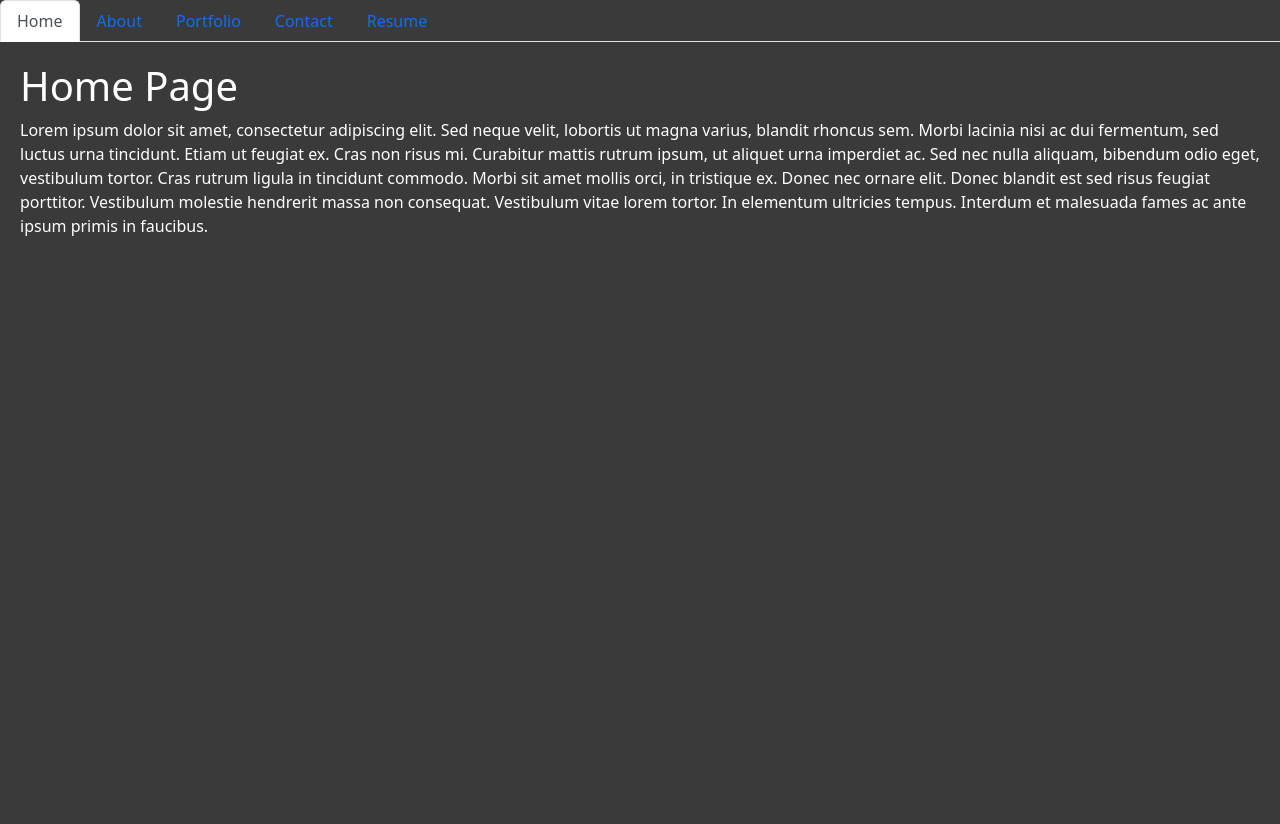
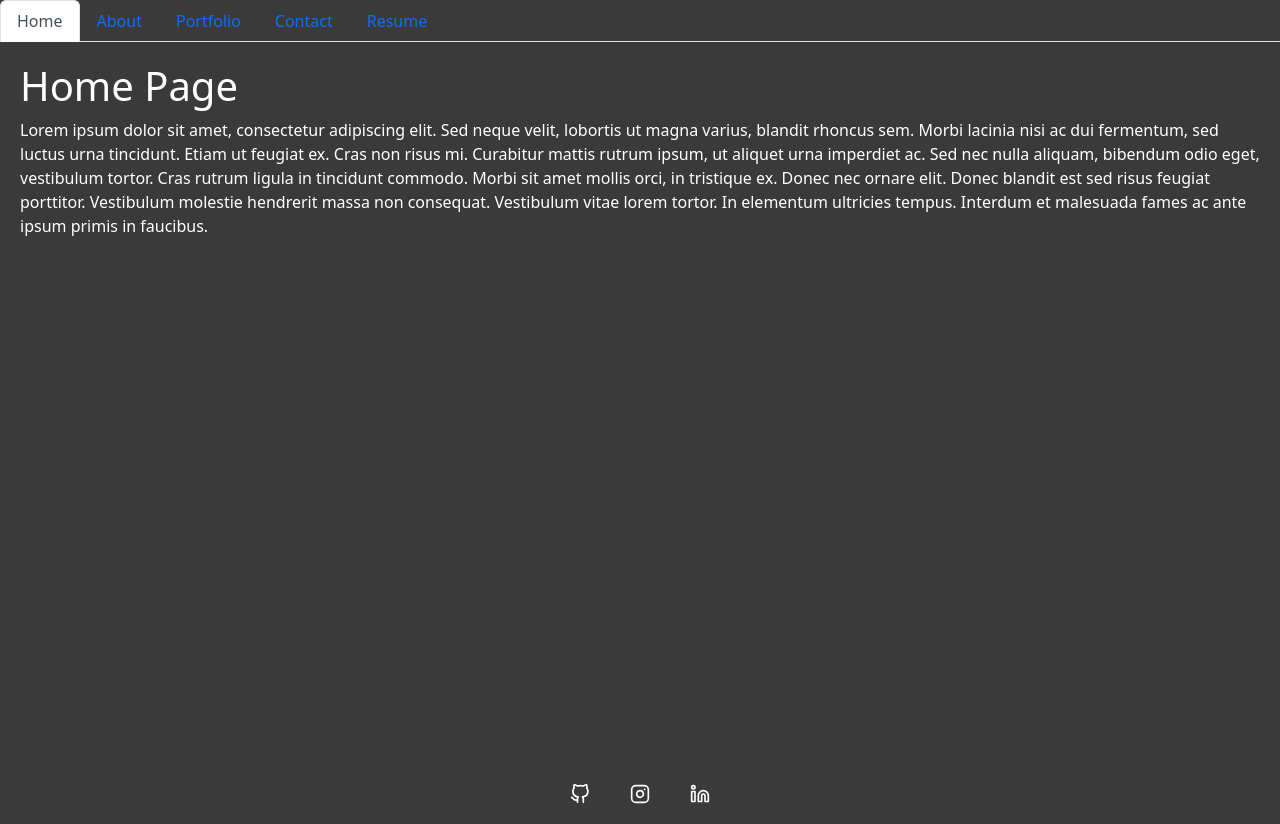
Before and after one commit to ZBerkley88/reacting-to-ducklings, a React (Create React App) app: page / in a window 1280 px wide. Before the commit the page ends 800 px from the top, so only its background shows below. Built offline with nearby package versions, Linux system fonts and the light colour scheme.

Commit message:
footer added

```diff
--- a/package.json
+++ b/package.json
@@ -11,6 +11,7 @@
     "dotenv": "^16.0.3",
     "react": "17.0.2",
     "react-dom": "17.0.2",
+    "react-icons": "^4.7.1",
     "react-pdf": "^6.2.2",
     "react-scripts": "5.0.1",
     "web-vitals": "^2.1.4"
--- a/src/App.css
+++ b/src/App.css
@@ -44,3 +44,19 @@
 .zacksPic {
   height: 500px;
 }
+
+/* FOOTER */
+#footer {
+  position: absolute;
+  width: 100%;
+  bottom: 0;
+  height: 2.5rem; }
+
+.social-media {
+  display: flex;
+  justify-content: center;
+}
+
+.social-media a {
+  margin: 20px;
+}
--- a/src/App.js
+++ b/src/App.js
@@ -1,9 +1,11 @@
 import React from "react";
 import "./App.css"
 import PortfolioContainer from "./components/PortfolioContainer";
+import Footer from "./components/Footer";
 
 const App = () =>
 <div className="App">
     <PortfolioContainer />
+    <Footer />
 </div>
 export default App;
--- /dev/null
+++ b/src/components/Footer.js
@@ -0,0 +1,18 @@
+import React from "react";
+import { FiGithub } from "react-icons/fi";
+import { FiInstagram } from "react-icons/fi";
+import { FiLinkedin } from "react-icons/fi";
+
+function Footer() {
+  return (
+    <div id="footer">
+      <div className="social-media">
+        <a href="https://github.com/ZBerkley88"><FiGithub size={20} /></a>
+        <a href="https://www.instagram.com/i.saw.these.things/"><FiInstagram size={20} /></a>
+        <a href="https://www.linkedin.com/in/zachary-berkley-aa5716240/"><FiLinkedin size={20} /></a>
+      </div>
+    </div>
+  );
+}
+
+export default Footer;
```
Also changed, not shown: 1 other file (tests, documents, lock files or other folders).
